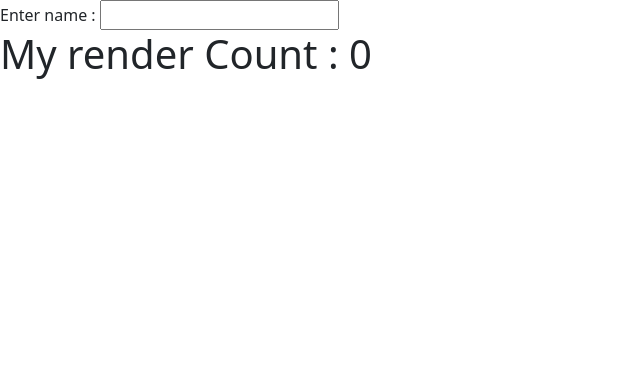
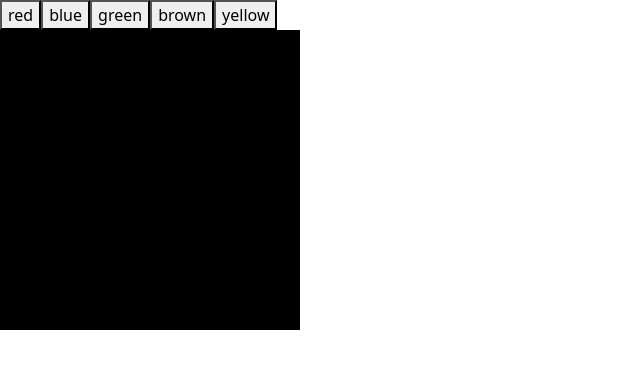
Before and after one commit to ritubisen/app6pm, a React (Vite) app: page / in a window 1280 px wide. Shown: the top 368 px of the page, without its empty margins (0-640 px from the left). Built offline with nearby package versions, Linux system fonts and the light colour scheme.

Commit message:
change colors

```diff
--- a/src/App.jsx
+++ b/src/App.jsx
@@ -1,15 +1,42 @@
-import { useRef, useState,useEffect } from "react";
+import { useReducer} from "react";
+
 const App=()=>{
-  const [txtval ,setTxtval] =useState("")
- const myref = useRef(0);
 
-useEffect(()=>{
-  myref.current=myref.current+1;
-})
+  const colorMethod=(state,action)=>{
+    switch(action) {
+      case "red":
+        return state="red";
+
+      case "blue":
+        return state="blue";
+
+          case "green":
+        return state="green";
+
+          case "brown":
+        return state="brown";
+
+      default :
+        return state;
+
+    }
+  }
+
+  const [color, dispatch]= useReducer(colorMethod,"black");
+
   return (
     <>
-   Enter name : <input type="text" value={txtval} onChange={(e)=>{setTxtval(e.target.value)}}/>
-   <h1>My render Count : {myref.current}</h1>
+
+
+      <button onClick={()=>{dispatch("red")}}> red </button>
+      <button onClick={()=>{dispatch("blue")}}> blue </button>
+      <button onClick={()=>{dispatch("green")}}> green </button>
+      <button onClick={()=>{dispatch("brown")}}> brown </button>
+      <button onClick={()=>{dispatch("yello")}}> yellow</button>
+
+       <div style={{ backgroundColor:color , width:300, height:300 }}>
+
+      </div>
 
     </>
   );
--- a/src/LoginContext.jsx
+++ /dev/null
@@ -1,26 +0,0 @@
-import { useState } from "react";
-import { createContext } from "react";
-
-const MyLoginContext = createContext();
-
-const LoginContext = ({ children }) => {
-  const [user, setUser] = useState({ name: "", auth: false });
-
-  const login = (nm) => {
-    setUser({ name: nm, auth: true });
-  };
-
-
-  const logout = () => {
-    setUser({ name: "", auth: false });
-  };
-
-  return (
-    <MyLoginContext.Provider value={{ user, login, logout }}>
-      {children}
-    </MyLoginContext.Provider>
-  );
-};
-
-export default LoginContext;
-export { MyLoginContext};
--- a/src/main.jsx
+++ b/src/main.jsx
@@ -3,11 +3,10 @@ import { createRoot } from 'react-dom/client'
 
 import App from './App.jsx'
 
-import LoginContext , {MyLoginContext} from "./LoginContext.jsx"
+
 import 'bootstrap/dist/css/bootstrap.min.css';
 createRoot(document.getElementById('root')).render(
 
-    <LoginContext>
+
     <App />
-</LoginContext>
 )
```
Also changed, not shown: src/AuthApp.jsx (deleted, +0 -15 lines), src/UnAuthApp.jsx (deleted, +0 -21 lines).
